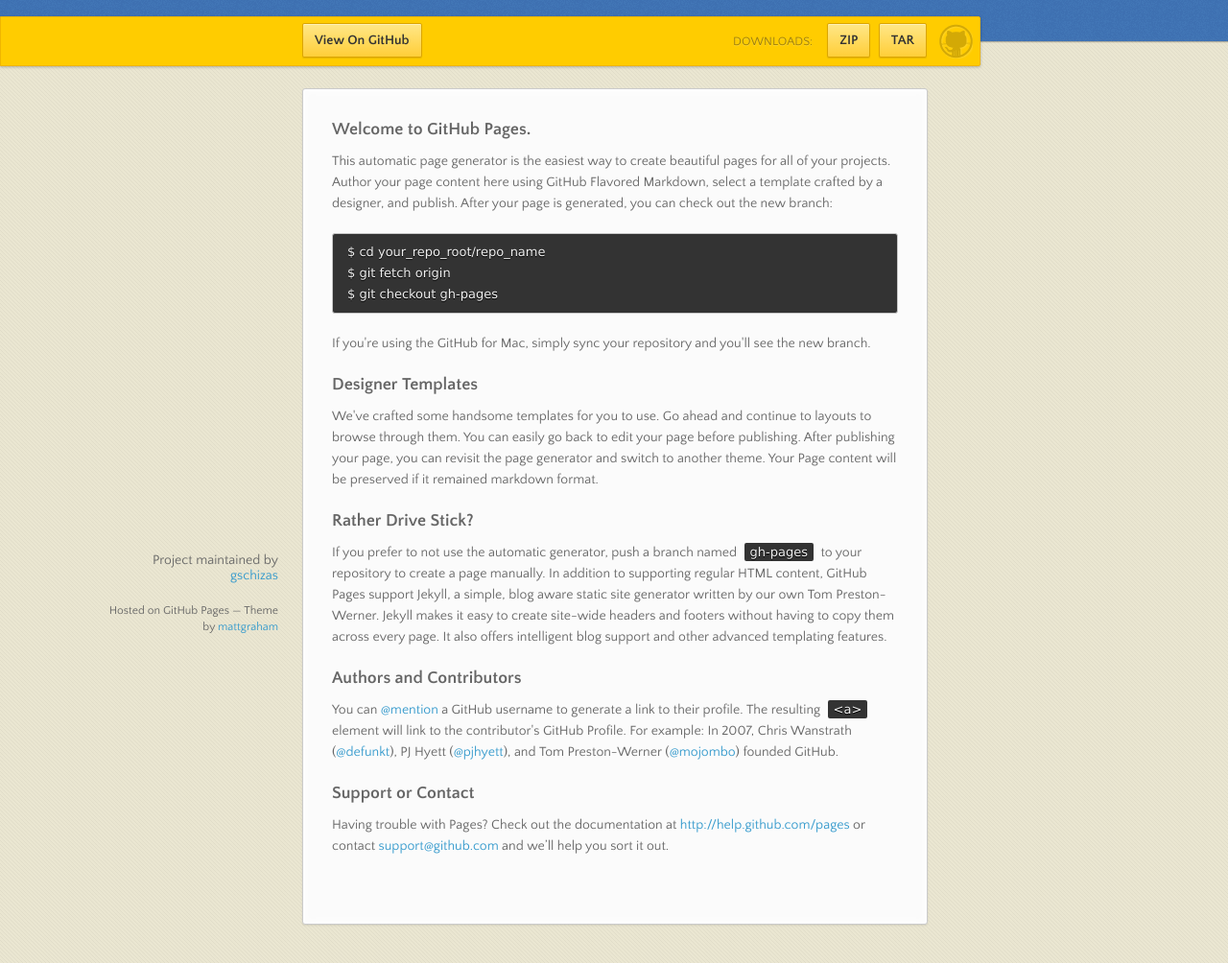
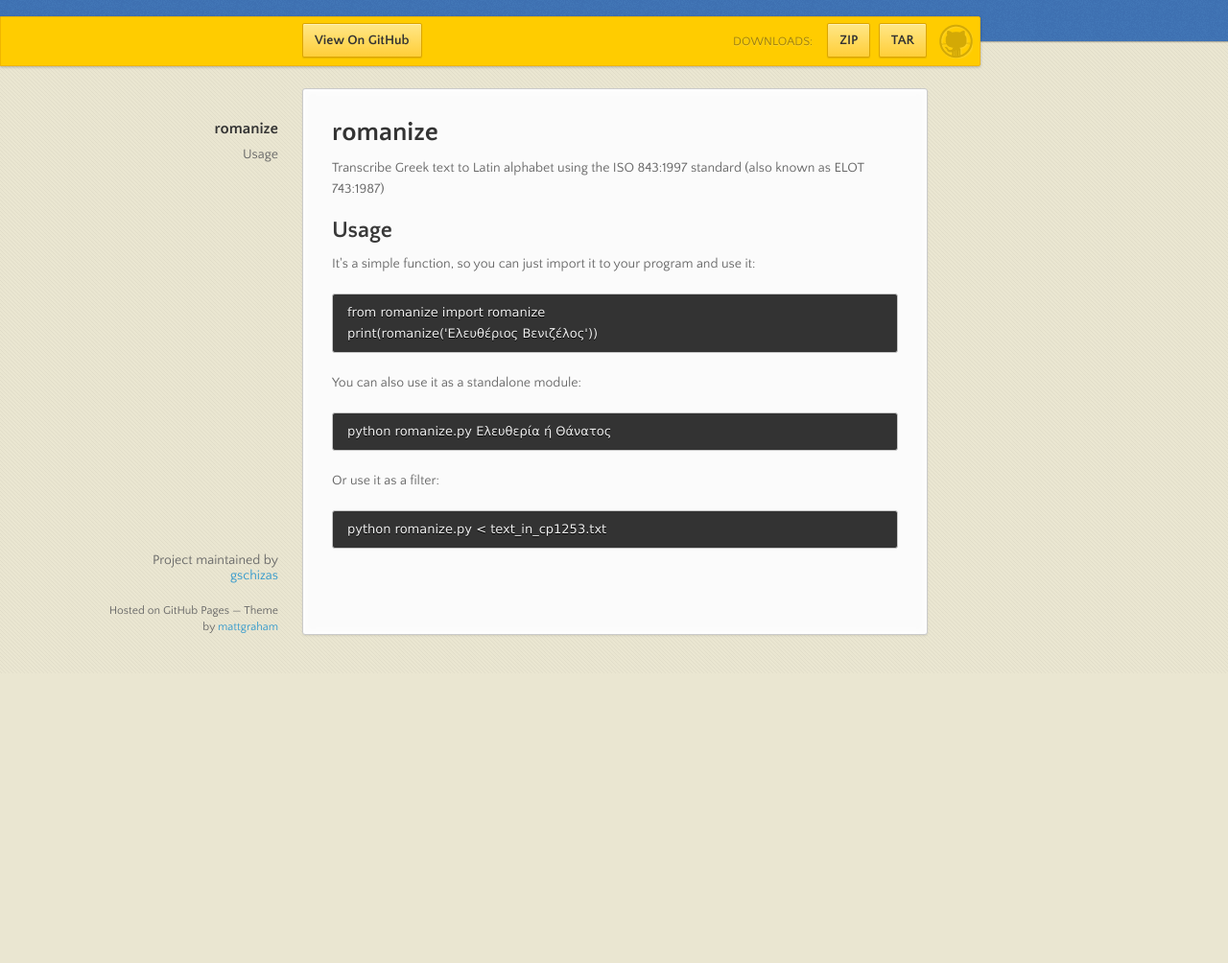
Before and after one commit to gschizas/RomanizePython, a plain HTML site: page index.html in a window 1280 px wide. Shown: the part 98-1102 px from the top of the page at 96% size. After the commit the page ends 800 px from the top, so only its background shows below. Drawn offline with nearby package versions, Linux system fonts and the light colour scheme.

Commit message:
Create gh-pages branch via GitHub

```diff
--- a/index.html
+++ b/index.html
@@ -39,37 +39,29 @@
         <ul></ul>
       </nav>
       <section>
-        <h3>
-<a name="welcome-to-github-pages" class="anchor" href="#welcome-to-github-pages"><span class="octicon octicon-link"></span></a>Welcome to GitHub Pages.</h3>
+        <h1>
+<a name="romanize" class="anchor" href="#romanize"><span class="octicon octicon-link"></span></a>romanize</h1>
 
-<p>This automatic page generator is the easiest way to create beautiful pages for all of your projects. Author your page content here using GitHub Flavored Markdown, select a template crafted by a designer, and publish. After your page is generated, you can check out the new branch:</p>
+<p>Transcribe Greek text to Latin alphabet using the ISO 843:1997 standard (also known as ELOT 743:1987)</p>
 
-<pre><code>$ cd your_repo_root/repo_name
-$ git fetch origin
-$ git checkout gh-pages
+<h2>
+<a name="usage" class="anchor" href="#usage"><span class="octicon octicon-link"></span></a>Usage</h2>
+
+<p>It's a simple function, so you can just import it to your program and use it:</p>
+
+<pre><code>from romanize import romanize
+print(romanize('Ελευθέριος Βενιζέλος'))
 </code></pre>
 
-<p>If you're using the GitHub for Mac, simply sync your repository and you'll see the new branch.</p>
+<p>You can also use it as a standalone module:</p>
 
-<h3>
-<a name="designer-templates" class="anchor" href="#designer-templates"><span class="octicon octicon-link"></span></a>Designer Templates</h3>
+<pre><code>python romanize.py Ελευθερία ή Θάνατος
+</code></pre>
 
-<p>We've crafted some handsome templates for you to use. Go ahead and continue to layouts to browse through them. You can easily go back to edit your page before publishing. After publishing your page, you can revisit the page generator and switch to another theme. Your Page content will be preserved if it remained markdown format.</p>
+<p>Or use it as a filter:</p>
 
-<h3>
-<a name="rather-drive-stick" class="anchor" href="#rather-drive-stick"><span class="octicon octicon-link"></span></a>Rather Drive Stick?</h3>
-
-<p>If you prefer to not use the automatic generator, push a branch named <code>gh-pages</code> to your repository to create a page manually. In addition to supporting regular HTML content, GitHub Pages support Jekyll, a simple, blog aware static site generator written by our own Tom Preston-Werner. Jekyll makes it easy to create site-wide headers and footers without having to copy them across every page. It also offers intelligent blog support and other advanced templating features.</p>
-
-<h3>
-<a name="authors-and-contributors" class="anchor" href="#authors-and-contributors"><span class="octicon octicon-link"></span></a>Authors and Contributors</h3>
-
-<p>You can <a href="https://github.com/blog/821" class="user-mention">@mention</a> a GitHub username to generate a link to their profile. The resulting <code>&lt;a&gt;</code> element will link to the contributor's GitHub Profile. For example: In 2007, Chris Wanstrath (<a href="https://github.com/defunkt" class="user-mention">@defunkt</a>), PJ Hyett (<a href="https://github.com/pjhyett" class="user-mention">@pjhyett</a>), and Tom Preston-Werner (<a href="https://github.com/mojombo" class="user-mention">@mojombo</a>) founded GitHub.</p>
-
-<h3>
-<a name="support-or-contact" class="anchor" href="#support-or-contact"><span class="octicon octicon-link"></span></a>Support or Contact</h3>
-
-<p>Having trouble with Pages? Check out the documentation at <a href="http://help.github.com/pages">http://help.github.com/pages</a> or contact <a href="mailto:support@github.com">support@github.com</a> and we’ll help you sort it out.</p>
+<pre><code>python romanize.py &lt; text_in_cp1253.txt
+</code></pre>
       </section>
       <footer>
         <p>Project maintained by <a href="https://github.com/gschizas">gschizas</a></p>
```
Also changed, not shown: params.json (+1 -1 lines).
